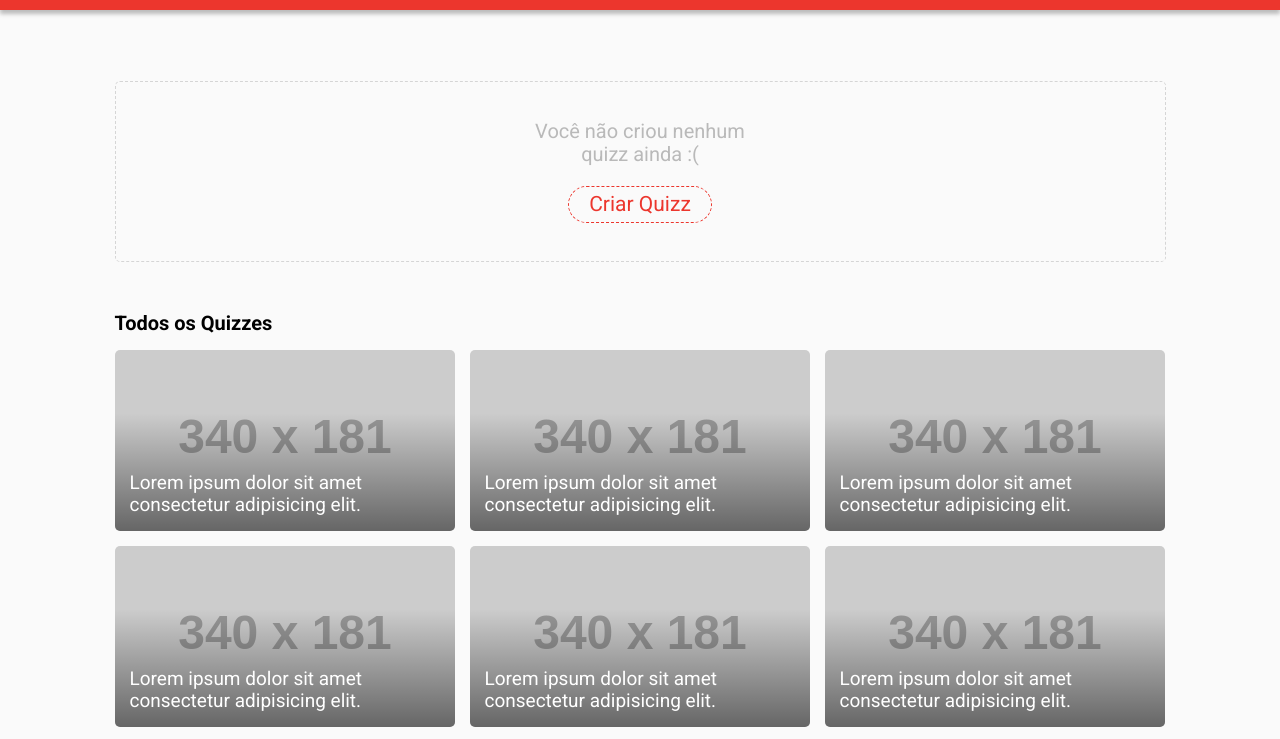
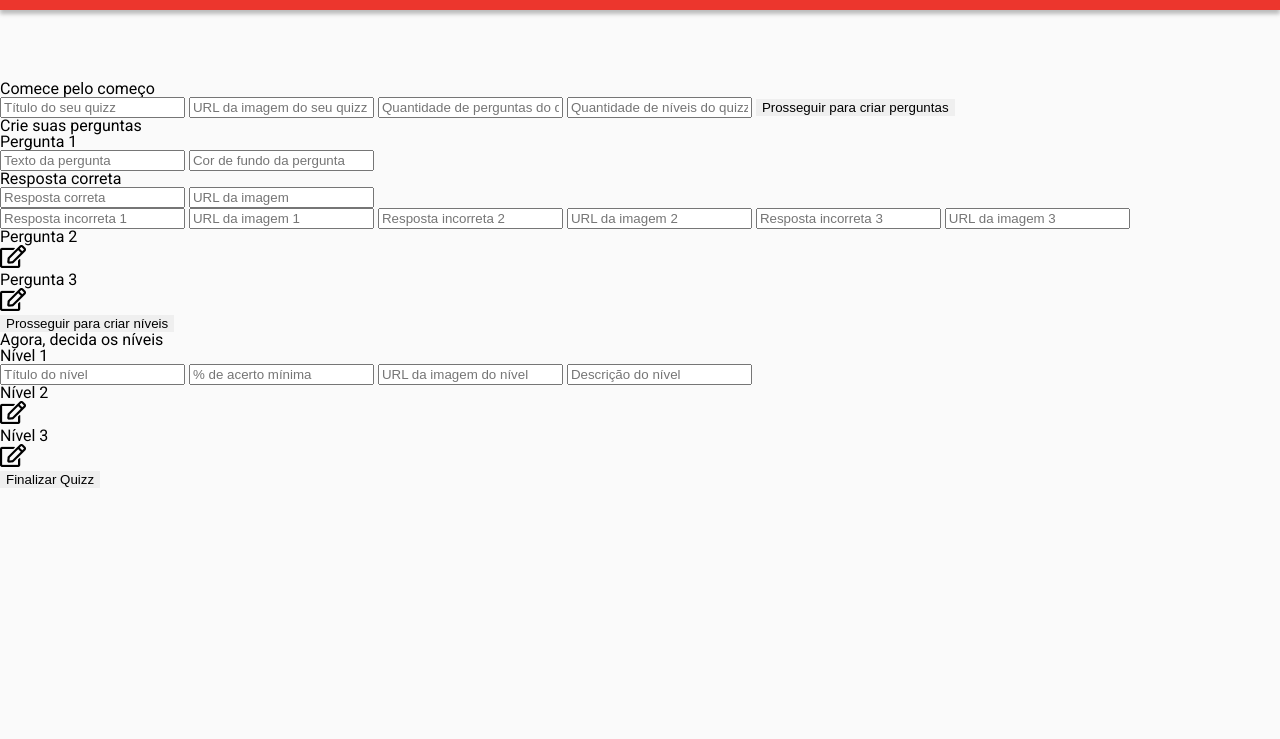
Before and after one commit to yuridesideri/Projeto_06_BuzzQuizz, a plain HTML site: page index.html in a window 1280 px wide. Shown: the part 59-798 px from the top of the page. Drawn offline with nearby package versions, Linux system fonts and the light colour scheme; no server answers; placeholder pictures from the web are drawn by us.

Commit message:
adds form on the creation-screen section

```diff
--- a/index.html
+++ b/index.html
@@ -23,7 +23,7 @@
 
   <main>
 
-    <section class="main-screen">
+    <section class="main-screen hidden">
       <div class="my-quizzes">
         <div class="my-quizzes__zero-quizzes">
           <p class="zero-quizzes__message">Você não criou nenhum quizz ainda :(</p>
@@ -85,8 +85,128 @@
       <!-- TELA DO YURI -->
     </section>
 
-    <section class="creation-screen hidden">
-      <!-- TELA DA LAISSE -->
+    <section class="creation-screen">
+      <form>
+        <fieldset class="creation-basic-info">
+          <legend>Comece pelo começo</legend>
+
+          <input type="text" id="basic-title" name="basic-title" placeholder="Título do seu quizz">
+          <label for="basic-title"></label>
+
+          <input type="url" id="basic-img" name="basic-img" placeholder="URL da imagem do seu quizz">
+          <label for="basic-img"></label>
+
+          <input type="text" id="basic-questions" name="basic-questions" placeholder="Quantidade de perguntas do quizz">
+          <label for="basic-questions"></label>
+
+          <input type="text" id="basic-levels" name="basic-levels" placeholder="Quantidade de níveis do quizz">
+          <label for="basic-levels"></label>
+
+          <button class="basic-info-button">Prosseguir para criar perguntas</button>
+        </fieldset>
+
+        <fieldset class="creation-questions">
+          <legend>Crie suas perguntas</legend>
+
+          <div class="question-1">
+            <h2 class="question-info">Pergunta 1</h2>
+
+            <input type="text" id="question-text" name="question-text" placeholder="Texto da pergunta">
+            <label for="question-text"></label>
+
+            <input type="text" id="question-background" name="question-background" placeholder="Cor de fundo da pergunta">
+            <label for="question-background"></label>
+
+            <h2 class="correct-answer-info">Resposta correta</h2>
+
+            <input type="text" id="correct-answer" name="question-correct-answer" placeholder="Resposta correta">
+            <label for="correct-answer"></label>
+
+            <input type="url" id="correct-answer-image" name="correct-answer-image" placeholder="URL da imagem">
+            <label for="correct-answer-image"></label>
+
+            <h3 class="incorrect-answer-info"></h3>
+
+            <input type="text" id="incorrect-answer-1" name="incorrect-answer-1" placeholder="Resposta incorreta 1">
+            <label for="incorrect-answer-1"></label>
+
+            <input type="url" id="incorret-image-1" name="incorrect-image-1" placeholder="URL da imagem 1">
+
+            <input type="text" id="incorrect-answer-2" name="incorrect-answer-2" placeholder="Resposta incorreta 2">
+            <label for="incorrect-answer-2"></label>
+
+            <input type="url" id="incorrect-image-2" name="incorrect-image-2" placeholder="URL da imagem 2">
+            <label for="incorrect-answer-2"></label>
+
+            <input type="text" id="incorrect-answer-3" name="incorrect-answer-3" placeholder="Resposta incorreta 3">
+            <label for="incorrect-answer-3"></label>
+
+            <input type="url" id="incorrect-image-3" name="incorrect-answer-3" placeholder="URL da imagem 3">
+            <label for="incorrect-image-3"></label>
+          </div>
+
+          <div class="question-2">
+            <div class="question-2-header">
+              <h2>Pergunta 2</h2>
+              <img src="src/images/Vector.png" alt="edit icon">
+            </div>
+            <div class="question-2-body">
+            </div>
+          </div>
+
+          <div class="question-3">
+            <div class="question-3-header">
+              <h2>Pergunta 3</h2>
+              <img src="src/images/Vector.png" alt="edit icon">
+            </div>
+            <div class="question-3-body">
+            </div>
+          </div>
+
+          <button class="questions-button">Prosseguir para criar níveis</button>
+        </fieldset>
+
+        <fieldset class="creation-levels">
+          <legend>Agora, decida os níveis</legend>
+
+          <div class="level-1">
+            <h2>Nível 1</h2>
+
+            <input type="text" id="title-level-1" name="title-level-1" placeholder="Título do nível">
+            <label for="title-level-1"></label>
+
+            <input type="text" id="percentage-level-1" name="percentage-level-1" placeholder="% de acerto mínima">
+            <label for="percentage-level-1"></label>
+
+            <input type="url" id="image-level-1" name="image-level-1" placeholder="URL da imagem do nível">
+            <label for="image-level-1"></label>
+
+            <input type="text" id="description-level-1" name="description-level-1" placeholder="Descrição do nível">
+            <label for="description-level-1"></label>
+          </div>
+
+          <div class="level-2">
+            <div class="level-2-header">
+              <h2>Nível 2</h2>
+              <img src="src/images/Vector.png" alt="edit icon">
+            </div>
+            <div class="level-2-body">
+            </div>
+          </div>
+
+          <div class="level-3">
+            <div class="level-3-header">
+              <h2>Nível 3</h2>
+              <img src="src/images/Vector.png" alt="edit icon">
+            </div>
+            <div class="level-3-body">
+            </div>
+          </div>
+        </fieldset>
+
+        <button class="submit-button">Finalizar Quizz</button>
+      </form>
+
     </section>
 
 
--- a/src/css/style.css
+++ b/src/css/style.css
@@ -186,12 +186,10 @@ header h1 {
 
 
 
-
 /* ---------------------------- CREATION SCREEN ---------------------------- */
 
 .creation-screen {
   margin-top: 140px;
-  background-color: blue;
   width: 100%;
   height: 100vh;
 }
```
Also changed, not shown: src/images/Vector.png (added).
